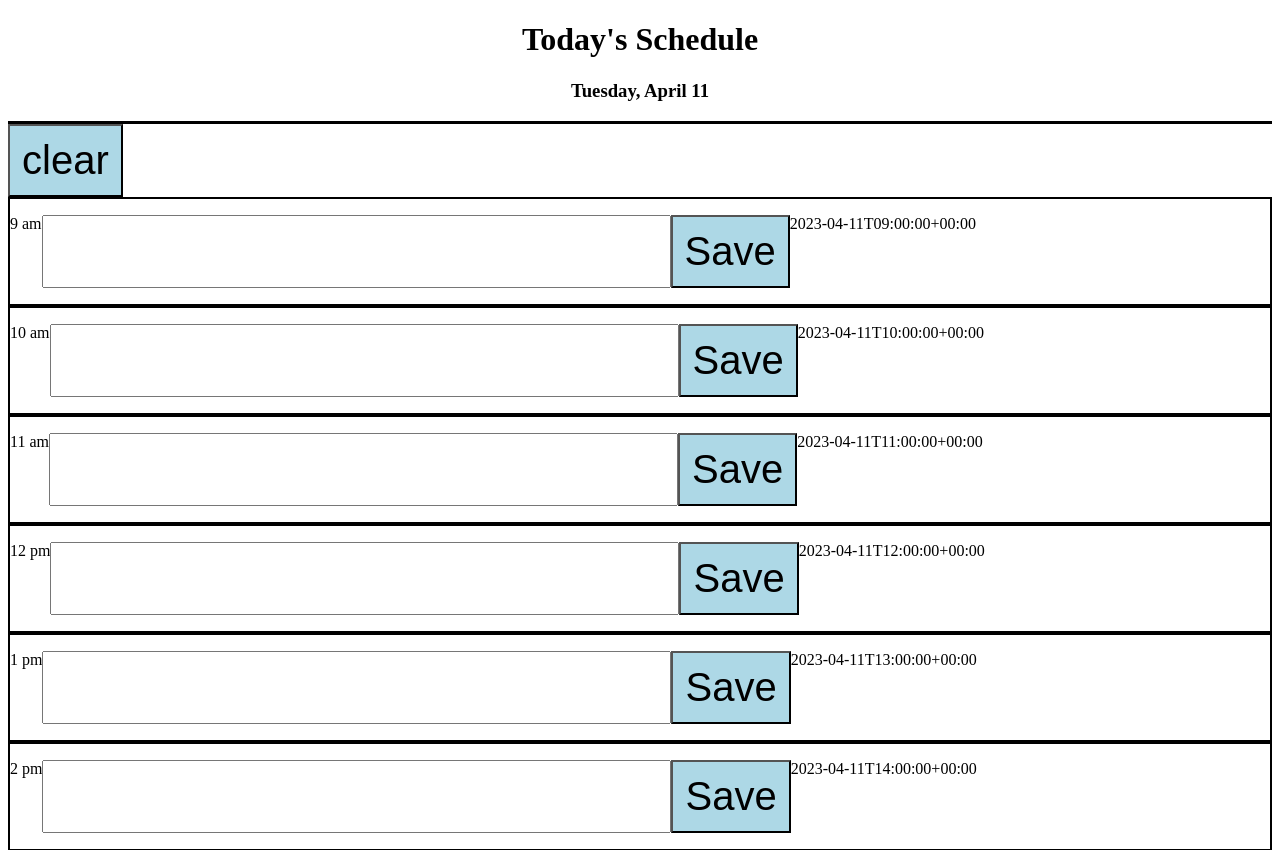
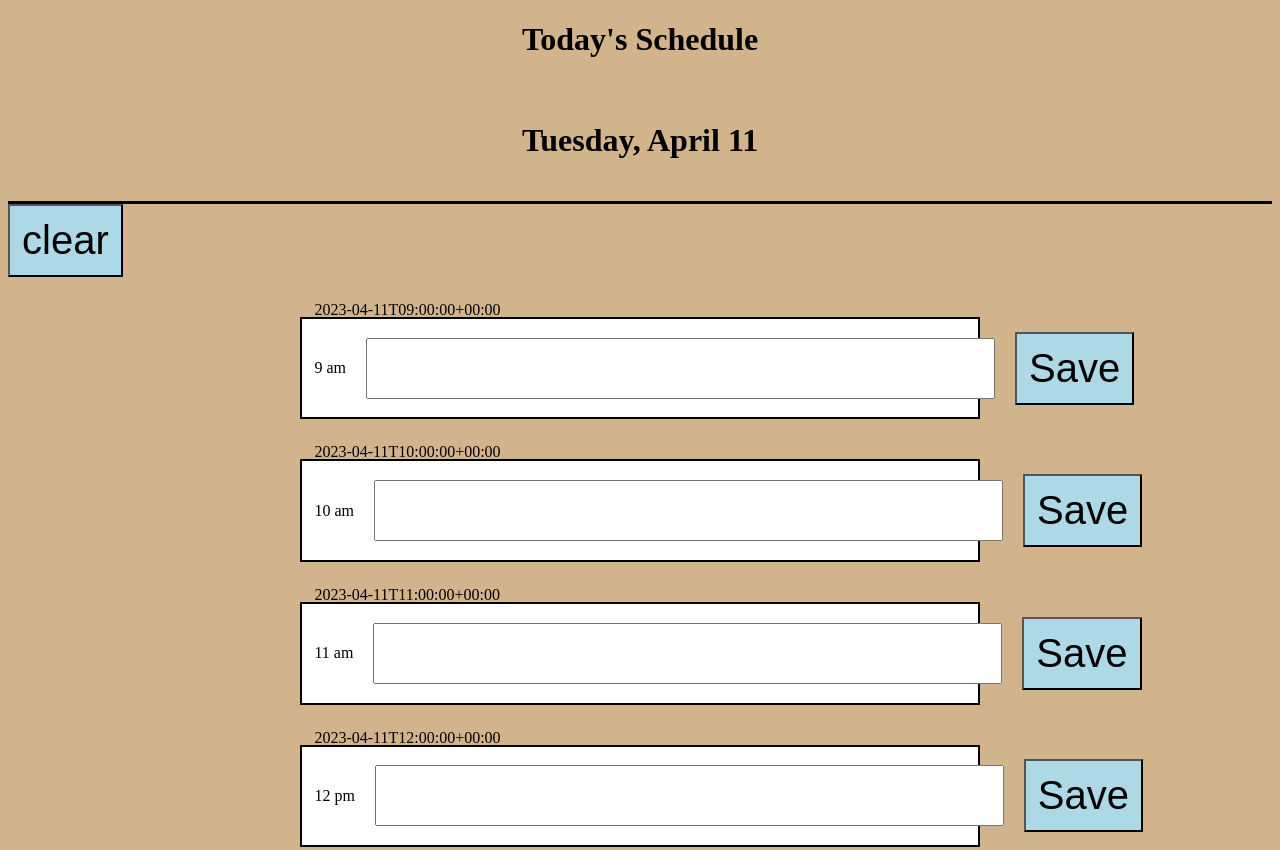
Before and after one commit to tyguymills/dailycalendar, a plain HTML site: page index.html in a window 1280 px wide. Shown: the top 850 px of the page. Drawn offline with nearby package versions, Linux system fonts and the light colour scheme.

Commit message:
assignment after tutors
had an error with the merge histories and could not solve it. turning it in a different way.

```diff
--- a/style.css
+++ b/style.css
@@ -1,46 +1,97 @@
-:root {
-    --black:#000000;
-    --lightBlue:#add8e6;
+* .container {
+  background: white;
+}
+h3 {
+  font-size: 300px;
 }
 
+:root {
+  --black: #000000;
+  --lightBlue: #add8e6;
+}
 
+body {
+  background-color: tan;
+}
 header {
   border-bottom: 3px solid black;
 }
+.dateo {
+  padding: 10px;
+  color: var(--black);
+}
+#currentDate {
+  font-size: 2rem;
+  color: black;
+  /* padding:100px; */
+}
 .container {
-    display:flex;
-    border:2px solid black;
-    padding:1rem 0px;
+  display: flex;
+  border: 2px solid black;
+  padding: 1rem 0px;
 }
 input {
   font-size: 3rem;
-    /* min-width: 60%; */
 }
 button {
-    display:flex;
+  display: flex;
   flex-direction: row;
   justify-content: flex-end;
-    padding:.75rem;
-    font-size:2.5rem;
-    background-color:var(--lightBlue);
+  padding: 0.75rem;
+  font-size: 2.5rem;
+  background-color: var(--lightBlue);
 }
 @media only screen and (max-width: 1000px) {
   button {
-        padding:0;
+    padding: 0;
     font-size: 2rem;
   }
   input {
     font-size: 2.5rem;
-        min-width:75%;
+    min-width: 75%;
   }
 }
 @media only screen and (max-width: 700px) {
   button {
-        padding:0;
+    padding: 0;
     font-size: 2rem;
   }
   input {
     font-size: 2.5rem;
-        min-width:50%;
+    min-width: 50%;
   }
 }
+
+.schedule-items {
+  padding: 40px;
+  gap: 40px;
+  display: flex;
+  flex-direction: column;
+  justify-content: center;
+}
+
+.schedule-expired {
+  background-color: rgb(161, 63, 63);
+}
+
+.schedule-item {
+  width: clamp(25px, 55%, 1500px);
+  font-size: 1rem;
+  white-space: nowrap;
+  margin: auto;
+  display: flex;
+  padding: 0.8rem;
+  align-items: center;
+  gap: 20px;
+  position: relative;
+}
+
+
+.schedule-float-label {
+    position: absolute;
+    top: 0;
+    transform: translateY(-100%);
+}
+.schedule-item > input {
+  flex-grow: 2;
+}
```
Lines whose indentation alone changed are shown as unchanged.
